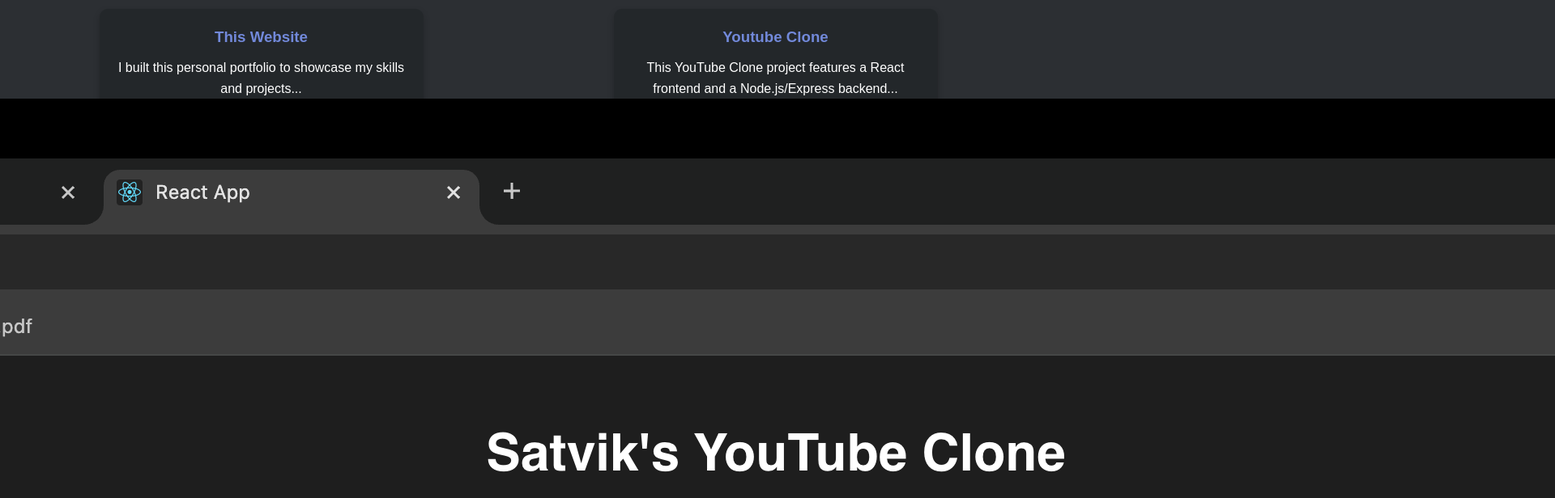
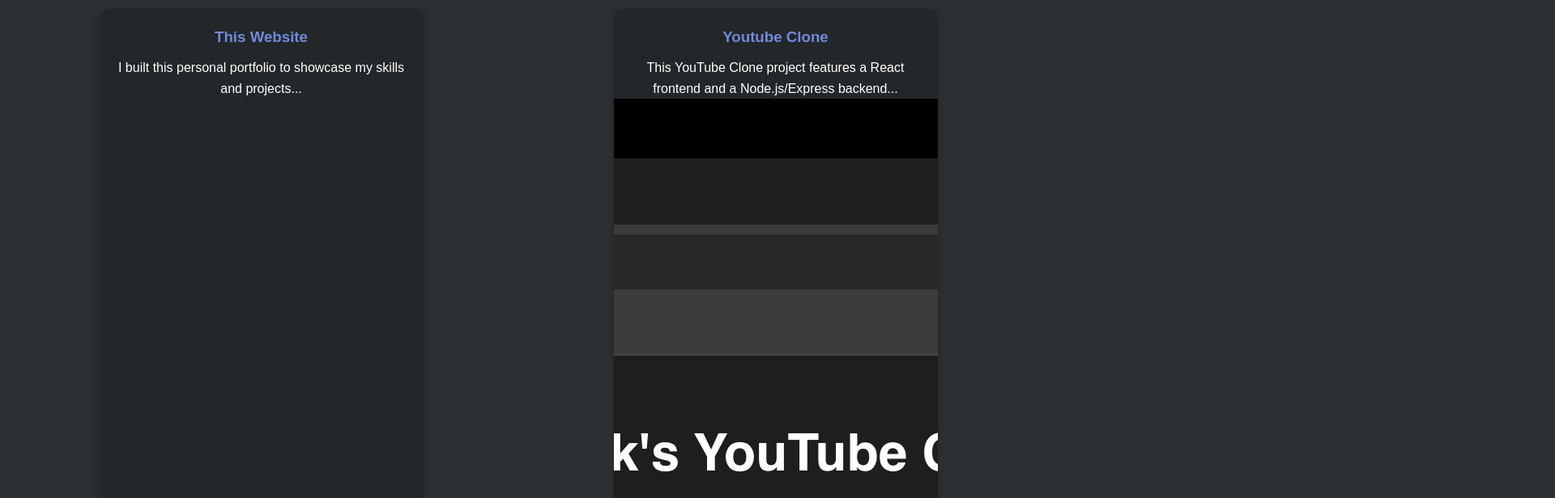
Before and after one commit to satvikgarimella/Mypotfolio, a React (Create React App) app: page / in a window 1280 px wide. Shown: the part 1160-1776 px from the top of the page at 81% size, 1920 px wide, since content can reach past the window. Built offline with nearby package versions, Linux system fonts and the light colour scheme.

Commit message:
Update App.css

```diff
--- a/src/App.css
+++ b/src/App.css
@@ -125,6 +125,7 @@ body {
   display: flex;
   flex-direction: column;
   align-items: center;
+  overflow: hidden; /* Ensures nothing inside the card overflows */
 }
 
 .WorkExperience-card:hover, .project-card:hover, .cert-card:hover {
@@ -140,10 +141,9 @@ body {
 /* Project image styling */
 .project-card img {
   width: 100%;
-  height: auto;
-  object-fit: cover;
+  height: 200px; /* Set a fixed height to control the image dimensions */
+  object-fit: cover; /* Ensures the image fills the container while maintaining aspect ratio */
   border-radius: 8px;
-  margin-bottom: 20px;
 }
 
 /* Contact Section Styling */
```
